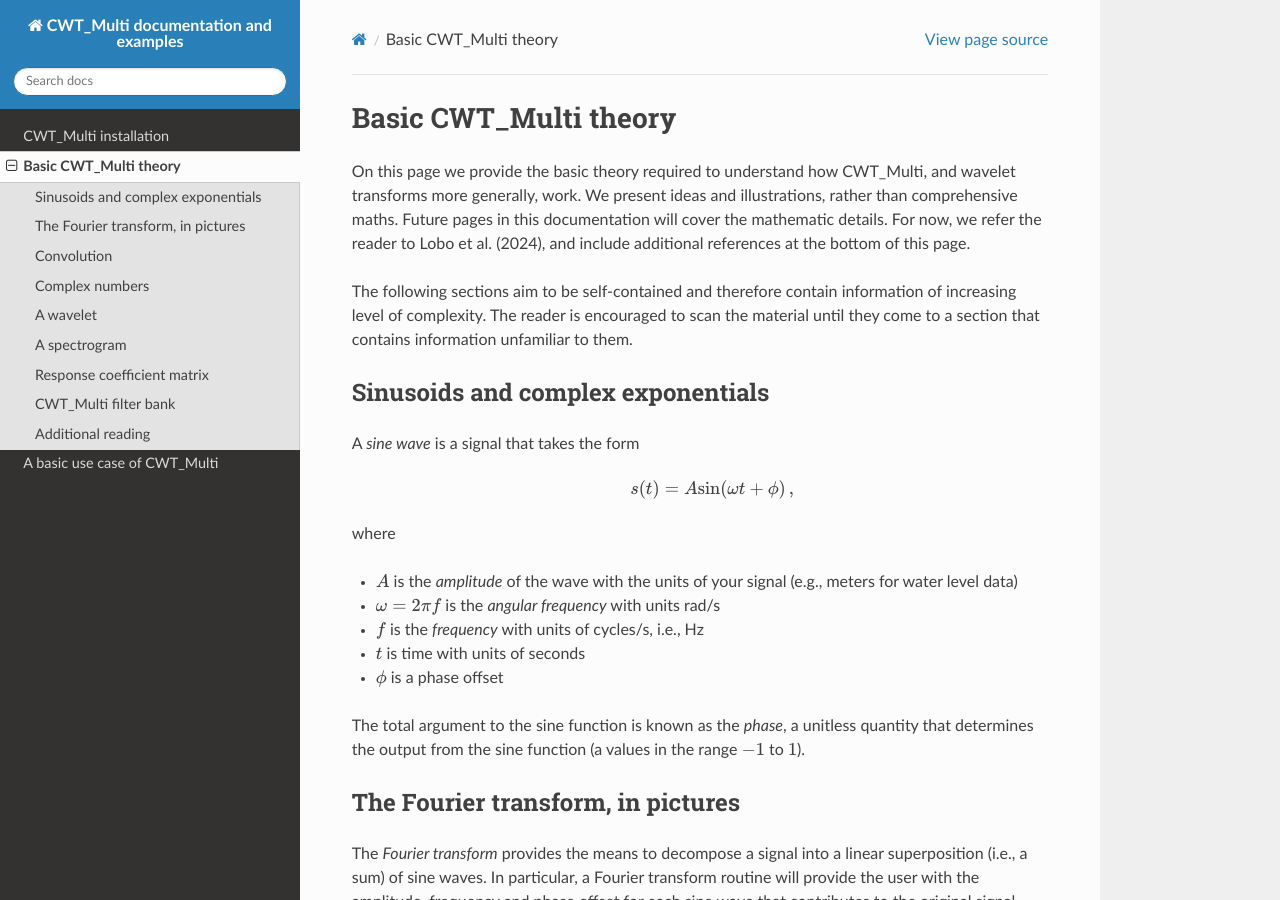
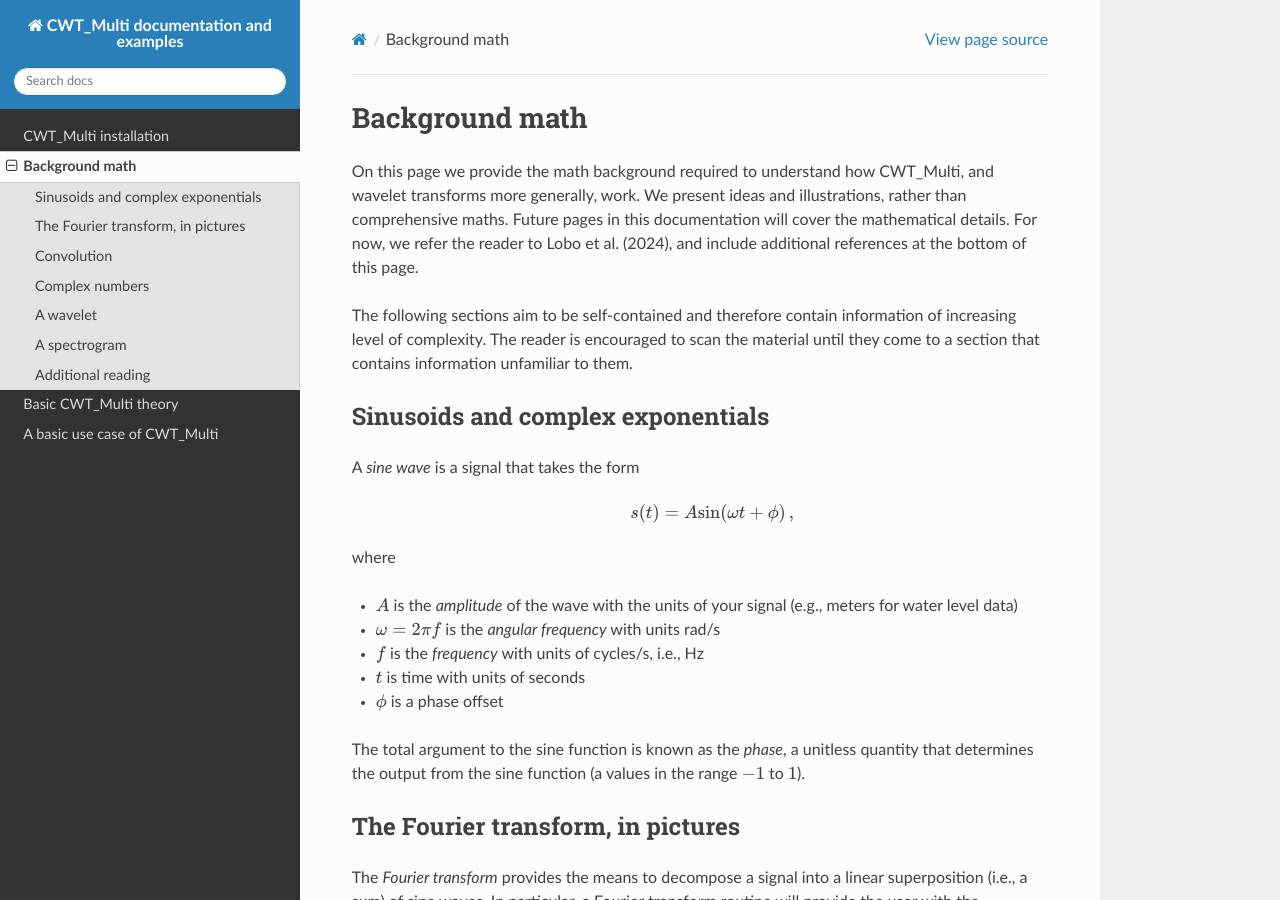
Before and after one commit to mjclobo/CWT_Multi, a Sphinx documentation site: the page built from docs/backgroundmath.rst, in a window 1280 px wide and 900 px high. Built offline with Sphinx 7.4.7 and the Read the Docs theme 3.1.0, drawn with Linux system fonts in a browser that asks for light colours; some of the changed text lies outside the part shown.

Commit message:
reorganized math pages

```diff
--- a/docs/maths.rst
+++ b/docs/backgroundmath.rst
@@ -1,12 +1,12 @@
 =========================================
-Basic CWT_Multi theory
+Background math
 =========================================
 
-On this page we provide the basic theory required
+On this page we provide the math background required
 to understand how CWT_Multi, and wavelet transforms more generally,
 work.
 We present ideas and illustrations, rather than comprehensive maths.
-Future pages in this documentation will cover the mathematic details.
+Future pages in this documentation will cover the mathematical details.
 For now, we refer the reader to Lobo et al. (2024), and include
 additional references at the bottom of this page.
 
@@ -82,8 +82,8 @@ Complex numbers
 ~~~~~~~~~~~~~~~~~~~~~~~~~
 We define a complex number as
 
-   .. math::
-   C = a + i b  ,
+.. math::
+    C \equiv a + i \, b \,  ,
 
 where :math:`a` is the *real* component,
 :math:`b` is the *imaginary* component,
@@ -118,27 +118,5 @@ A spectrogram
 
 
 
-Response coefficient matrix
-~~~~~~~~~~~~~~~~~~~~~~~~~
-
-
-
-
-
-
-
-
-
-CWT_Multi filter bank
-~~~~~~~~~~~~~~~~~~~~~~~~~
-
-
-
-
-
-
-
-
-
 Additional reading
 ~~~~~~~~~~~~~~~~~~~~~~~~~
--- a/docs/index.rst
+++ b/docs/index.rst
@@ -18,5 +18,6 @@ Contents
 .. toctree::
 
    install
-   maths
+   backgroundmath
+   CWTmath
    CWTex
```
Also changed, not shown: docs/CWTmath.rst (added, +38 -0 lines).
